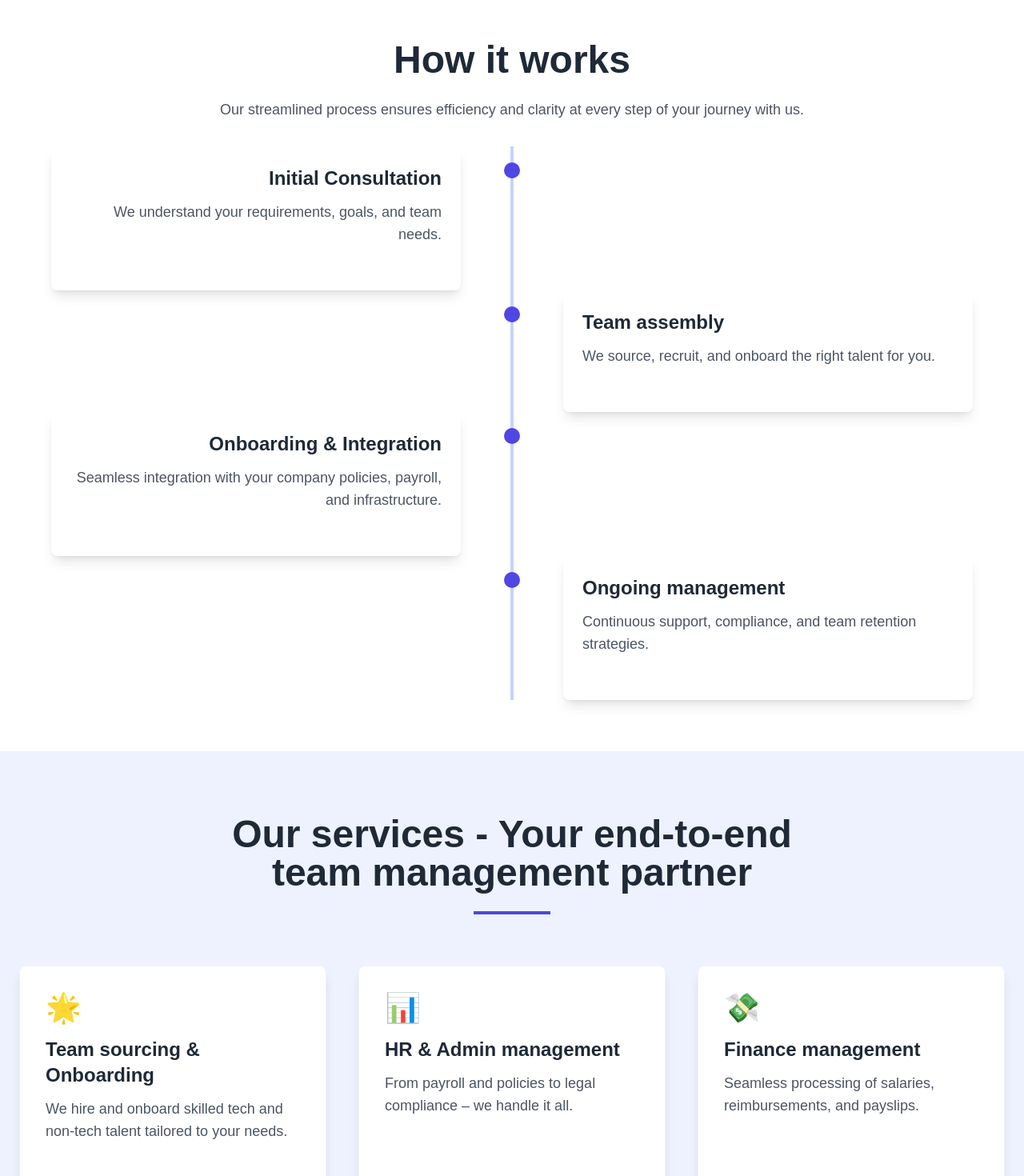
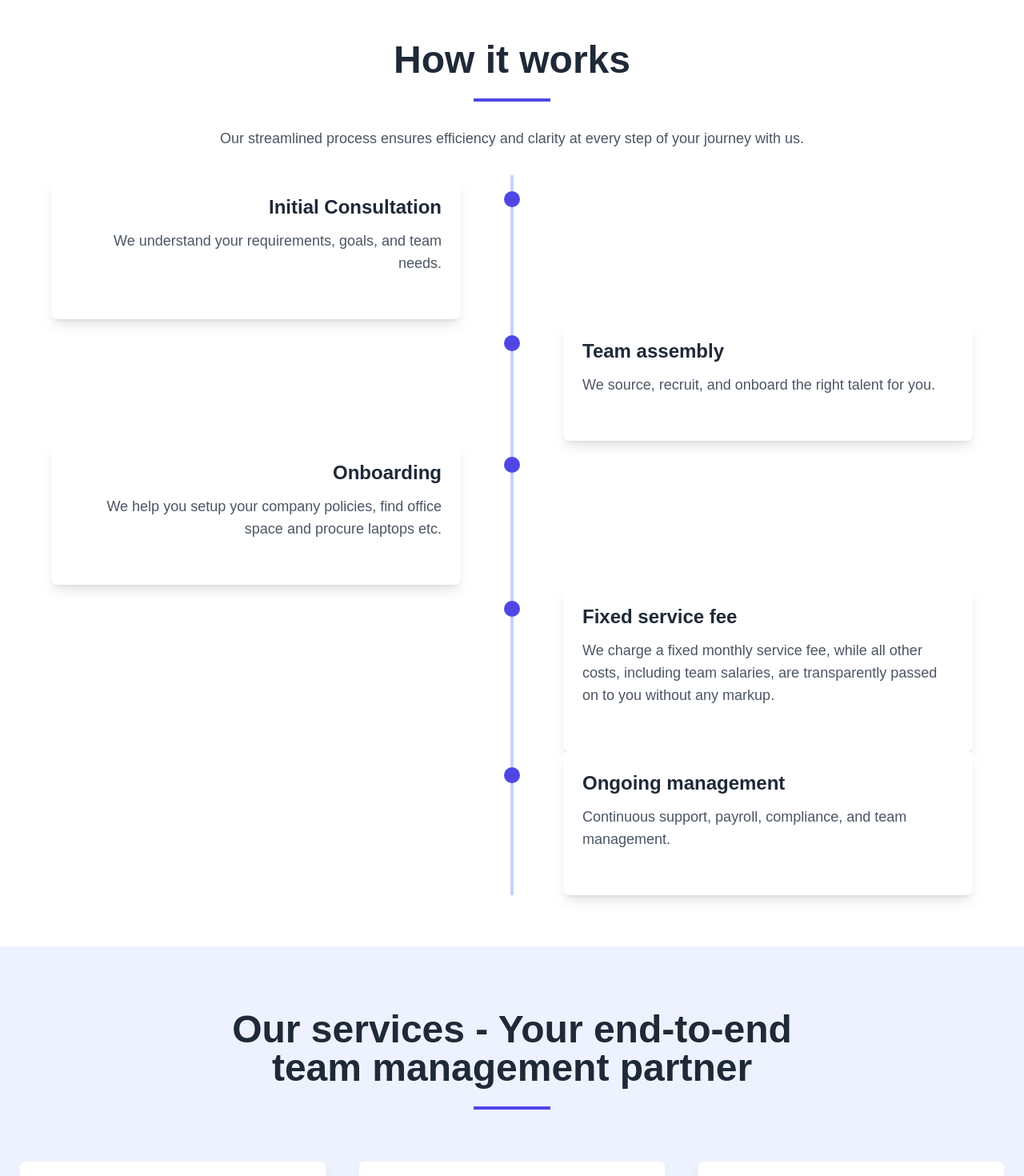
Before and after one commit to sandhyaa123/kuvi-networks, a React (Vite) app: page / in a window 1280 px wide. Shown: the part 700-2170 px from the top of the page at 80% size. Built offline with nearby package versions, Linux system fonts and the light colour scheme.

Commit message:
added one more step

```diff
--- a/src/components/Hero.jsx
+++ b/src/components/Hero.jsx
@@ -22,7 +22,7 @@ const Hero = () => {
               hiring to HR, finance, and admin.
             </p> */}
             <Paragraph>Focus on building your product while we handle the rest – from
-            hiring to onboarding, payroll, compliances, procurenent et al.</Paragraph>
+            hiring to onboarding, payroll, compliances, procurement et al.</Paragraph>
 
              <a
            href="https://calendly.com/kuvi-networks/explore-kuvi-networks"
--- a/src/components/HowItWorks.jsx
+++ b/src/components/HowItWorks.jsx
@@ -10,7 +10,10 @@ const HowItWorks = () => {
           {/* <p className="text-2xl md:text-3xl font-bold text-gray-800 mb-8 text-center">
             How It Works
           </p> */}
+          <div className="mb-8">
           <Heading styleCss="text-center">How it works</Heading>
+          <div className="w-24 h-1 bg-indigo-600 mx-auto"></div>
+          </div>
           {/* <p className="text-lg text-gray-600 mx-auto text-center mb-12 max-w-3xl">
             Our streamlined process ensures efficiency and clarity at every step
             of your journey with us.
@@ -68,13 +71,12 @@ const HowItWorks = () => {
                     {/* <p className="text-xl font-bold text-gray-800 mb-3">
                       Onboarding & Integration
                     </p> */}
-                    <LabelHeading color="text-gray-800">Onboarding & Integration</LabelHeading>
+                    <LabelHeading color="text-gray-800">Onboarding</LabelHeading>
                     {/* <p className="text-gray-600">
                       Seamless integration with your company policies, payroll,
                       and infrastructure.
                     </p> */}
-                    <Paragraph> Seamless integration with your company policies, payroll,
-                    and infrastructure.</Paragraph>
+                    <Paragraph>We help you setup your company policies, find office space and procure laptops etc.</Paragraph>
                   </div>
                 </div>
                 <div className="md:hidden"></div>
@@ -90,20 +92,44 @@ const HowItWorks = () => {
                     {/* <p className="text-xl font-bold text-gray-800 mb-3">
                       Ongoing Management
                     </p> */}
+                    <LabelHeading color="text-gray-800">Fixed service fee</LabelHeading>
+                    {/* <p className="text-gray-600">
+                      Continuous support, compliance, and team retention
+                      strategies.
+                    </p> */}
+                    <Paragraph>We charge a fixed monthly service fee, while all other costs, including team salaries, are transparently passed on to you without any markup.</Paragraph>
+                  </div>
+                </div>
+              </div>
+
+              <div className="md:grid md:grid-cols-2 md:gap-8 relative">
+                <div className="md:block hidden"></div>
+                <div className="md:pl-12">
+                  <div className="w-5 h-5 rounded-full bg-indigo-600 absolute left-1/2 transform -translate-x-2.5 top-5 z-10  md:block hidden"></div>
+                  <div className="bg-white shadow-lg rounded-lg p-6 hover:shadow-xl transition duration-300 max-w-lg">
+                    <div className="text-2xl mb-3 text-indigo-600 md:hidden">
+                      5
+                    </div>
+                    {/* <p className="text-xl font-bold text-gray-800 mb-3">
+                      Ongoing Management
+                    </p> */}
                     <LabelHeading color="text-gray-800"> Ongoing management</LabelHeading>
                     {/* <p className="text-gray-600">
                       Continuous support, compliance, and team retention
                       strategies.
                     </p> */}
-                    <Paragraph>Continuous support, compliance, and team retention
-                    strategies.</Paragraph>
+                    <Paragraph>Continuous support, payroll, compliance, and team management.</Paragraph>
                   </div>
                 </div>
               </div>
+
             </div>
           </div>
         </div>
+        <div>
+        </div>
       </section>
+      {/* // no more button - redirect to how it works in all section which having their own page */}
     </div>
   );
 };
--- a/src/components/Services.jsx
+++ b/src/components/Services.jsx
@@ -15,7 +15,7 @@ const Services = () => (
         <div className="bg-white rounded-lg shadow-lg hover:shadow-xl transition-shadow duration-300 p-8 border border-gray-100">
           <div className="text-4xl mb-4">🌟</div>
           <LabelHeading color="text-gray-800">Team sourcing & Onboarding</LabelHeading>
-          <Paragraph>We hire and onboard skilled tech and non-tech talent tailored to your needs.</Paragraph>
+          <Paragraph>We source, hire and onboard best tech and non-tech talent tailored to your needs</Paragraph>
         </div>
 
         {/* HR & Admin Management */}
--- a/src/components/Testimonal.jsx
+++ b/src/components/Testimonal.jsx
@@ -112,9 +112,10 @@ const Testimonial = () => (
   <section className="py-16 md:py-24 bg-white">
     <div className="mx-auto px-4 container">
       <div className="text-center mb-16">
-        <Heading>What our clients say</Heading>
+        <Heading>Trusted by founders</Heading>
+        <div className="w-24 h-1 bg-indigo-600 mx-auto"></div>
       </div>
-      <div className="md:grid-cols-2 lg:grid-cols-3 grid grid-cols-1 gap-8">
+      <div className="md:grid-cols-2 lg:grid-cols-3 grid grid-cols-1 gap-8 ">
         {testimonialsData.map((testimonial, index) => (
           <TestimonialCard
             key={index}
```
